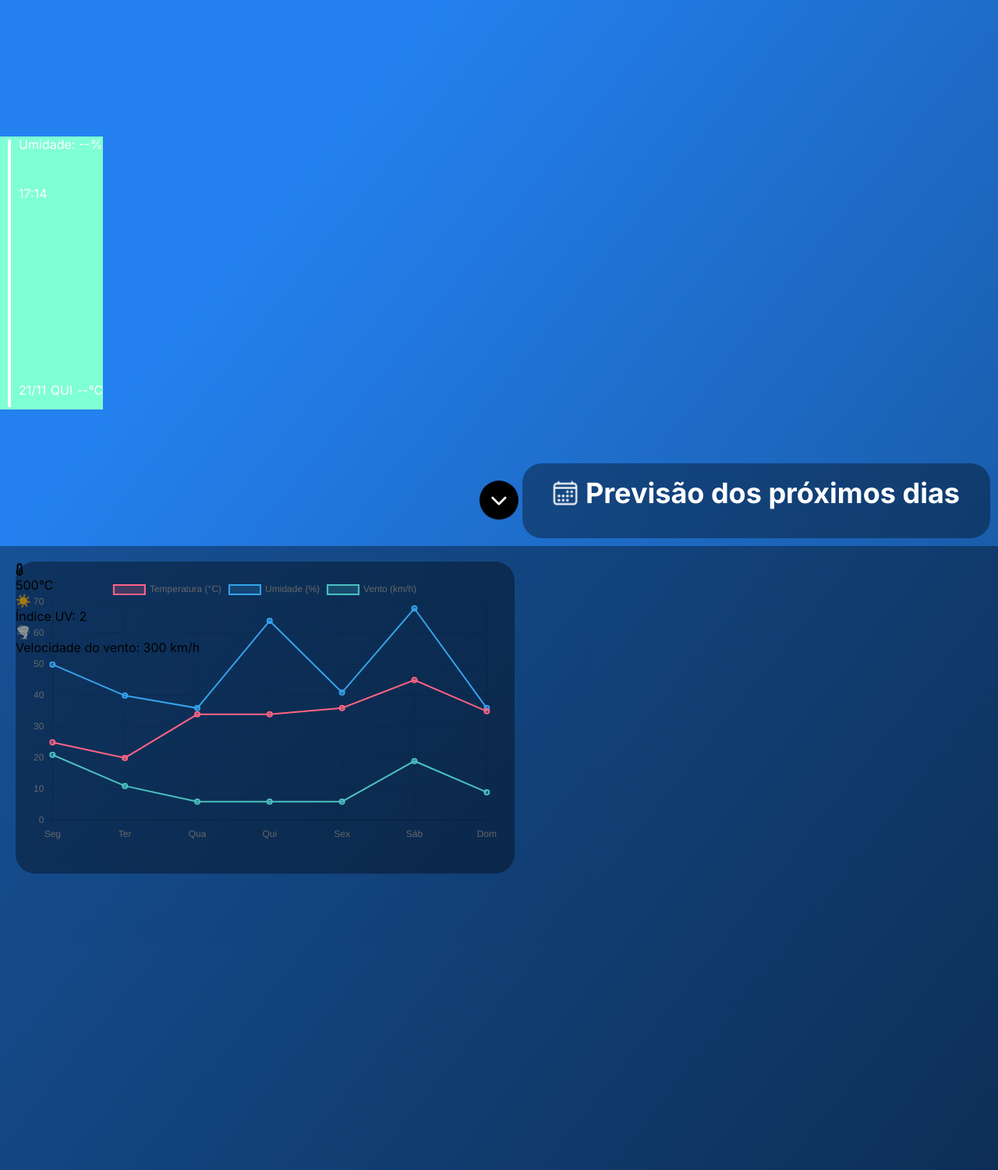
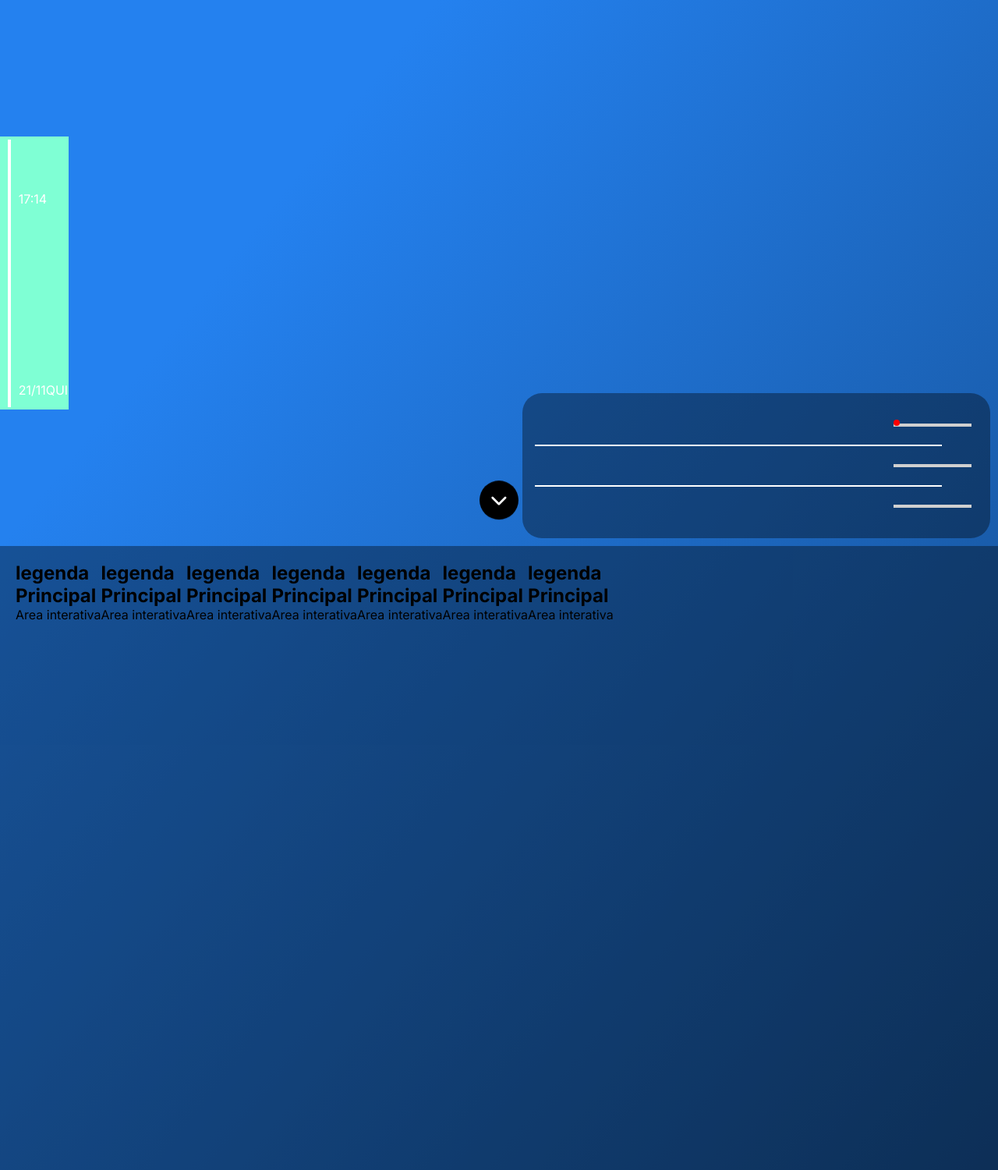
Before and after one commit to matgduarte/tcc, a PHP site: page / in a window 1280 px wide. Shown: the part 100-1600 px from the top of the page at 78% size. Run offline with PHP 8.4, Linux system fonts and the light colour scheme.

Commit message:
sem grafico.js index.php

```diff
--- a/index.php
+++ b/index.php
@@ -8,8 +8,8 @@
     <meta name="description" content="" />
     <meta content="" name="keywords" />
 
+    <link rel="stylesheet" href="css/header_footer.css" />
     <link rel="stylesheet" href="css/style.css" />
-  <link rel="stylesheet" href="css/header_footer.css" />
     <link rel="stylesheet" href="css/diario.css" />
     <link rel="shortcut icon" href="img/favicon.ico" type="image/x-icon" />
     <link rel="stylesheet" href="https://cdnjs.cloudflare.com/ajax/libs/font-awesome/6.0.0-beta3/css/all.min.css">
@@ -27,120 +27,85 @@
     <script>
         async function getWeatherData(lat, lon) {
             try {
-        const weatherResponse = await fetch(`https://api.open-meteo.com/v1/forecast?latitude=${lat}&longitude=${lon}&daily=temperature_2m_max,temperature_2m_min,precipitation_sum,weathercode,windspeed_10m_max&current_weather=true&timezone=auto&lang=pt`);
+                const weatherResponse = await fetch(`https://api.open-meteo.com/v1/forecast?latitude=${lat}&longitude=${lon}&daily=temperature_2m_max,temperature_2m_min,temperature_2m_mean,weathercode&current_weather=true&timezone=auto&lang=pt`);
                 const weatherData = await weatherResponse.json();
 
                 if (weatherResponse.status !== 200) {
-            throw new Error(weatherData.error.message);
+                    throw new Error('!!');
                 }
 
-        console.log(weatherData); // Verifique os dados retornados no console
+                console.log(weatherData);
 
-        // Atualizar a temperatura atual no seu HTML
-        let temperaturaDiv = document.getElementById('temperatura');
-        temperaturaDiv.innerHTML = `${Math.round(weatherData.current_weather.temperature)}°C`; // Exibe a temperatura atual na div com id "temperatura"
+                // Atualizar a temperatura atual no seu HTML, se disponível
+                let temperaturaDiv = document.getElementById('temperatura_principal');
+                let tempAtual = weatherData.current_weather ? Math.round(weatherData.current_weather.temperature) : 'Indisponível';
+                temperaturaDiv.innerHTML = `${tempAtual}°`;
 
                 // Verifica se a umidade está disponível e atualiza, senão exibe 'Indisponível'
-        let umidadeDiv = document.getElementById('umidade');
-        if (weatherData.current_weather.relative_humidity) {
-            umidadeDiv.innerHTML = `Umidade: ${weatherData.current_weather.relative_humidity}%`; // Exibe a umidade atual
-        } else {
-            umidadeDiv.innerHTML = `Umidade: Indisponível`; // Caso não haja dados de umidade
+                let umidadeDiv = document.getElementById('umidade_principal');
+                umidadeDiv.innerHTML = weatherData.current_weather && weatherData.current_weather.relative_humidity
+                    ? `Umidade: ${weatherData.current_weather.relative_humidity}%`
+                    : `Umidade: Indisponível`;
+
+                const days = [0, 1, 2];
+                days.forEach((day, index) => {
+                    const date = new Date();
+                    date.setDate(date.getDate() + day);
+
+                    let dateLabel = index === 0 ? "Hoje" : index === 1 ? "Amanhã" : date.toLocaleDateString('pt-BR', { weekday: 'short' });
+                    document.querySelector(`#dia${index + 1} .data-dia`).textContent = dateLabel;
+
+                    // Atualiza apenas o primeiro dia com o ponto da temperatura atual
+                    if (index === 0) {
+                        const tempMax = Math.round(weatherData.daily.temperature_2m_max[day]);
+                        const tempMin = Math.round(weatherData.daily.temperature_2m_min[day]);
+                        const tempRange = tempMax - tempMin;
+                        const tempPosition = ((tempAtual - tempMin) / tempRange) * 100;
+                        document.querySelector(`#dia${index + 1} .temp-atual-ponto`).style.left = `${tempPosition}%`;
                     }
 
-        // Limpar o conteúdo anterior de previsões, se necessário
-        let forecastContainer = document.getElementById('previsao_container');
-        forecastContainer.innerHTML = '';
+                    const tempMax = Math.round(weatherData.daily.temperature_2m_max[day]);
+                    const tempMin = Math.round(weatherData.daily.temperature_2m_min[day]);
 
-        // Previsão para os próximos dias (já existente)
-        const today = new Date();
+                    document.querySelector(`#dia${index + 1} .min-value`).textContent = `${tempMin}°`;
+                    document.querySelector(`#dia${index + 1} .max-value`).textContent = `${tempMax}°`;
+                });
+            } catch (error) {
+                console.error('!!');
+            }
+        }
 
-        for (let index = 0; index < 3; index++) {
-            const date = new Date(today);
-            date.setDate(today.getDate() + index);
 
-            let weatherCode = weatherData.daily.weathercode[index]; // Código do clima
-            let forecastDay = document.createElement('div');
-            forecastDay.className = 'forecast_day';
 
-            let icon;
+        // Função auxiliar para obter o ícone do clima
+        function getWeatherIcon(weatherCode) {
             switch (weatherCode) {
                 case 0:
-                    icon = '<ion-icon name="sunny-outline"></ion-icon>'; // Ensolarado
-                    break;
+                    return '<ion-icon name="sunny-outline"></ion-icon>'; // Ensolarado
                 case 1:
                 case 2:
-                    icon = '<ion-icon name="partly-sunny-outline"></ion-icon>'; // Parcialmente Nublado
-                    break;
+                    return '<ion-icon name="partly-sunny-outline"></ion-icon>'; // Parcialmente Nublado
                 case 3:
                 case 4:
-                    icon = '<ion-icon name="cloud-outline"></ion-icon>'; // Nublado
-                    break;
+                    return '<ion-icon name="cloud-outline"></ion-icon>'; // Nublado
                 case 5:
                 case 6:
                 case 7:
-                    icon = '<ion-icon name="rainy-outline"></ion-icon>'; // Chuvoso
-                    break;
+                    return '<ion-icon name="rainy-outline"></ion-icon>'; // Chuvoso
                 case 8:
-                    icon = '<ion-icon name="thunderstorm-outline"></ion-icon>'; // Tempestade
-                    break;
+                    return '<ion-icon name="thunderstorm-outline"></ion-icon>'; // Tempestade
                 case 9:
-                    icon = '<ion-icon name="snow-outline"></ion-icon>'; // Frio
-                    break;
+                    return '<ion-icon name="snow-outline"></ion-icon>'; // Frio
                 default:
-                    icon = '<ion-icon name="help-outline"></ion-icon>'; // Condição desconhecida
-                    break;
-            }
-
-            forecastDay.innerHTML = `
-                <div class="dia">
-                    <div class="data">${date.toLocaleDateString('pt-BR', { weekday: 'long', day: 'numeric', month: 'short' })}</div>
-                    <div class="icon_thermal" style="font-size: 48px;">${icon}</div>
-                    <div class="temperaturas">
-                        <div><ion-icon name="thermometer-outline"></ion-icon> Máx: ${Math.round(weatherData.daily.temperature_2m_max[index])}°C</div>
-                        <div><ion-icon name="thermometer-outline"></ion-icon> Mín: ${Math.round(weatherData.daily.temperature_2m_min[index])}°C</div>
-                        <div><ion-icon name="rainy-outline"></ion-icon> Precipitação: ${weatherData.daily.precipitation_sum[index]} mm</div>
-                        <div><ion-icon name="speedometer-outline"></ion-icon> Velocidade do Vento: ${weatherData.daily.windspeed_10m_max[index]} km/h</div>
-                    </div>
-                </div>
-            `;
-            forecastContainer.appendChild(forecastDay);
-        }
-
-        // Chamar função para mudar o fundo com base na hora do dia
-        changeBackgroundByTime();
-
-    } catch (error) {
-        console.error('Erro ao obter dados do tempo:', error);
+                    return '<ion-icon name="help-outline"></ion-icon>'; // Condição desconhecida
             }
         }
 
-    function changeBackground(weatherCode) {
-      let body = document.body;
-      switch (weatherCode) {
-        case 0: // Ensolarado
-          body.style.backgroundImage = "url('https://images.unsplash.com/photo-1506748686214-e9df14d4d9d0')";
-          break;
-        case 1:
-        case 2: // Parcialmente nublado
-          body.style.backgroundImage = "url('https://images.unsplash.com/photo-1529302553-c1f2046e18e2')";
-          break;
-        case 3: // Chuvoso
-        case 4: // Tempestade
-          body.style.backgroundImage = "url('https://images.unsplash.com/photo-1523952376383-90c1e86c65cf')";
-          break;
-        case 5: // Frio
-          body.style.backgroundImage = "url('https://images.unsplash.com/photo-1519648028840-4d828b2a747c')";
-          break;
-        default:
-          body.style.backgroundImage = "url('https://images.unsplash.com/photo-1593642632823-e168bda3d6f1')"; // Fundo padrão
-          break;
-      }
-    }
-
-    // Chamando a função para obter os dados do tempo
+        // Chamar a função para obter os dados do tempo
         getWeatherData(-21.248833, -50.314750); // Substitua pelas coordenadas reais
     </script>
+
+    <!--   popup aquiiiiiiiiiiiiiiiiiiiiiiiiiiiiiiiiiiiiiiiiiiiiiiiiiiiiiiiiiiiiiiiiiiiiiiiiiiiiiiiiiiiiiiiiiiiiiiiiiiiiiiiiiiiiiiiiiiii -->
     <section class="popup">
         <!--Pix-->
         <div class="popup_container" id="popup_container-pix">
@@ -180,7 +145,7 @@
                         <input type="submit" class="btn" value="Enviar"></input>
 
                     </form>
-          <div id="mensagem" ></div>
+                    <div id="mensagem"></div>
                 </fieldset>
 
             </div>
@@ -188,6 +153,7 @@
         <script type="module" src="https://unpkg.com/ionicons@5.5.2/dist/ionicons/ionicons.esm.js"></script>
         <script nomodule src="https://unpkg.com/ionicons@5.5.2/dist/ionicons/ionicons.js"></script>
     </section>
+    <!--   site aquiiiiiiiiiiiiiiiiiiiiiiiiii -->
     <div class="container">
         <header>
             <div class="logo">
@@ -200,64 +166,144 @@
                 <section id="info_diaria">
                     <div id="barra_lateral"></div>
                     <div id="conteudo_diario">
-            <div id="umidade">Umidade: --%</div> <!-- Esta div será atualizada com a umidade -->
+                        <div id="umidade_principal"></div> <!-- Esta div será atualizada com a umidade -->
                         <div id="time"></div>
                         <div id="conteudo_menor">
+                            <div class="conteudo_menor_principal">
                                 <div id="date"></div>
                                 <div id="day"></div>
-                <div id="temperatura">--°C</div> <!-- Esta div será atualizada com a temperatura atual -->
+                            </div>
+                            <div id="temperatura_principal"></div>
+                            <!-- Esta div será atualizada com a temperatura atual -->
                         </div>
                     </div>
                 </section>
-        <!--section informação diaria-->
+                <!--section informação diario-->
                 <section id="diario">
-          <div class="section_title">
-            <ion-icon name="calendar-outline"></ion-icon>
-            <h2>Previsão dos próximos dias</h2>
+                    <div class="dia" id="dia1">
+                        <div class="data-dia"></div>
+                        <div class="icon_thermal"></div>
+                        <div class="temperaturas">
+                            <div class="temp-min">
+                                <span class="min-value"></span>
                             </div>
-          <div id="previsao_container"></div>
+                            <div class="temp-barra">
+                                <div class="barra"></div>
+                                <div class="temp-atual-ponto"></div>
+                            </div>
+                            <div class="temp-max">
+                                <span class="max-value"></span>
+                            </div>
+                        </div>
+                    </div>
+
+                    <div class="barra_horizontal"></div>
+
+                    <div class="dia" id="dia2">
+                        <div class="data-dia"></div>
+                        <div class="icon_thermal"></div>
+                        <div class="temperaturas">
+                            <div class="temp-min">
+                                <span class="min-value"></span>
+                            </div>
+                            <div class="temp-barra">
+                                <div class="barra"></div>
+                            </div>
+                            <div class="temp-max">
+                                <span class="max-value"></span>
+                            </div>
+                        </div>
+                    </div>
+
+                    <div class="barra_horizontal"></div>
+
+                    <div class="dia" id="dia3">
+                        <div class="data-dia"></div>
+                        <div class="icon_thermal"></div>
+                        <div class="temperaturas">
+                            <div class="temp-min">
+                                <span class="min-value"></span>
+                            </div>
+                            <div class="temp-barra">
+                                <div class="barra"></div>
+                            </div>
+                            <div class="temp-max">
+                                <span class="max-value"></span>
+                            </div>
+                        </div>
+                    </div>
                 </section>
+<!--aqui victor aaaaaaaaaaaaaaaaaaaaaaaaaaaaaaaaaaaaaaaaaaaaaaaaaaaaaaaaaaaaaaaaaaaaaa-->
+                <!--           botao de descer             -->
                 <section id="sec_btn_dados">
                     <button id="btn_dados">
                         <i class="fas fa-chevron-down"></i>
                     </button>
                 </section>
                 <section id="bloco">
-    <!-- Primeiro bloco gráfico -->
-    <section id="bloquinhos">
-            <div class="section1">
-              <div class="grafico">
-                <canvas id="graficoClima"></canvas>
-                  <div id="info_clima">
-                    <span id="temp_atual"></span>
-                    <span id="umidade_atual"></span>
-                    <span id="vento_atual"></span>
+                <div class="bloquinhos grafico_principal">
+                        <div class="areatexto">
+                            <h2>legenda</h2>
+                            <h1>Principal</h1>
+                        </div>
+                        <div class="areainterativa">
+                            Area interativa
                         </div>
                     </div>
-            <div class="section2">
-            <section id="temperature-display">
-    <div class="temperature-icon">
-        <i class="fas fa-thermometer-half"></i>
+                    <div class="bloquinhos">
+                        <div class="areatexto">
+                            <h2>legenda</h2>
+                            <h1>Principal</h1>
                         </div>
-    <div class="temperature-value">
-        <span id="temperature">30°C</span>
-    </div>
-</section>
-            </div>
-            <div class="section3">
-              <div class="section-uv">
-                <div class="uv-icon" id="uv-icon"></div>
-                  <p>Índice UV: <span id="uv-value">0</span></p>
+                        <div class="areainterativa">
+                            Area interativa
                         </div>
                     </div>
-            <div class="section4">
-            <div class="section-wind">
-        <div class="wind-icon" id="wind-icon"></div>
-        <p>Velocidade do vento: <span id="wind-value">0</span> km/h</p>
+                    <div class="bloquinhos">
+                        <div class="areatexto">
+                            <h2>legenda</h2>
+                            <h1>Principal</h1>
+                        </div>
+                        <div class="areainterativa">
+                            Area interativa
                         </div>
                     </div>
-</section>
-</section>
+                    <div class="bloquinhos">
+                        <div class="areatexto">
+                            <h2>legenda</h2>
+                            <h1>Principal</h1>
+                        </div>
+                        <div class="areainterativa">
+                            Area interativa
+                        </div>
+                    </div>
+                    <div class="bloquinhos">
+                        <div class="areatexto">
+                            <h2>legenda</h2>
+                            <h1>Principal</h1>
+                        </div>
+                        <div class="areainterativa">
+                            Area interativa
+                        </div>
+                    </div>
+                    <div class="bloquinhos">
+                        <div class="areatexto">
+                            <h2>legenda</h2>
+                            <h1>Principal</h1>
+                        </div>
+                        <div class="areainterativa">
+                            Area interativa
+                        </div>
+                    </div>
+                    <div class="bloquinhos">
+                        <div class="areatexto">
+                            <h2>legenda</h2>
+                            <h1>Principal</h1>
+                        </div>
+                        <div class="areainterativa">
+                            Area interativa
+                        </div>
+                    </div>
 
 <script>
     document.getElementById('btn_dados').addEventListener('click', function() {
```
Lines whose indentation alone changed are shown as unchanged.
